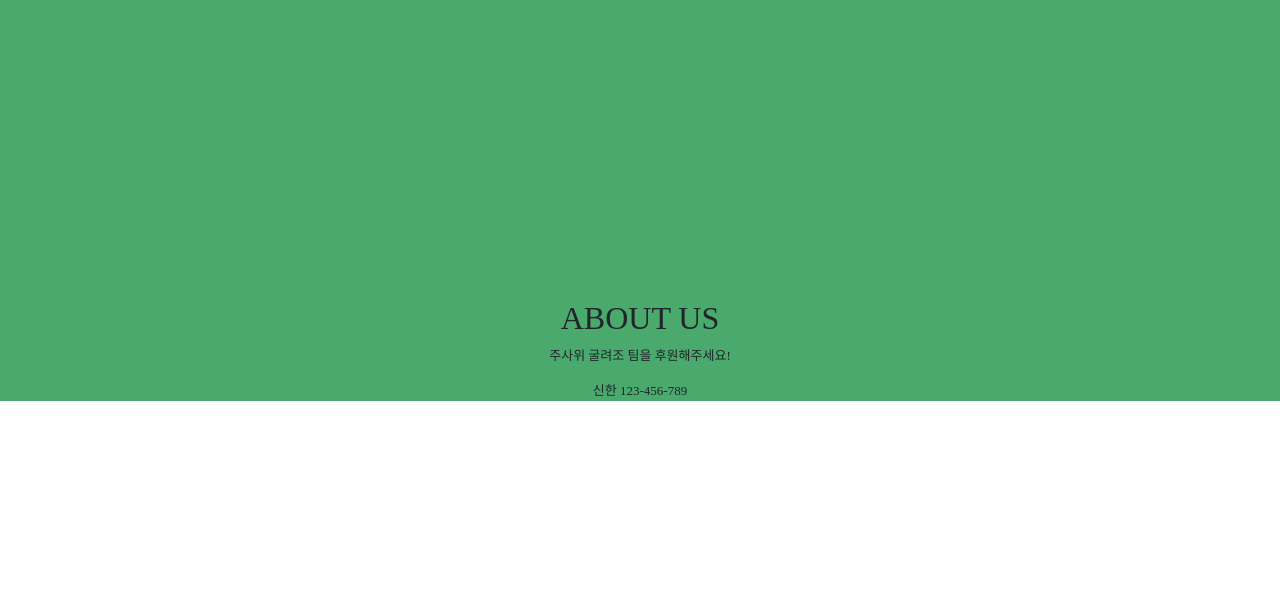
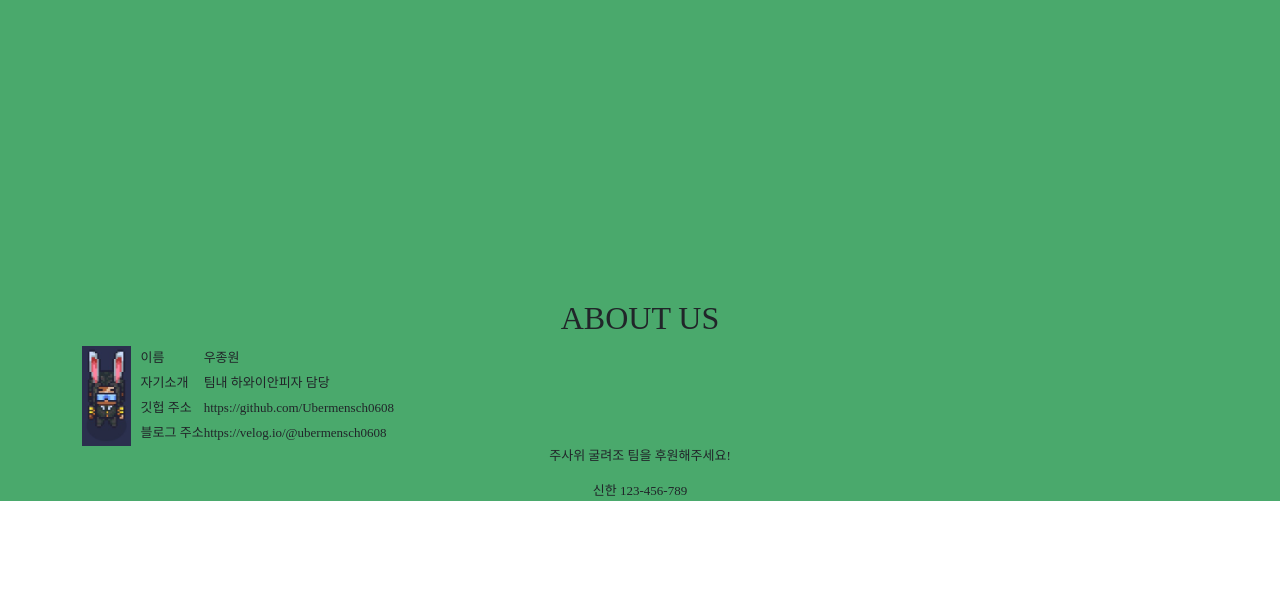
Before and after one commit to Ubermensch0608/Sparta_5weeks_challenge, a Flask app: page / in a window 1280 px wide. Shown: the part 1525-2126 px from the top of the page. Before the commit the page ends 1926 px from the top, so only its background shows below. Run offline with Flask 2, Linux system fonts and the light colour scheme; data that the repository does not hold is empty; some libraries are stand-ins or nearby versions; some web fonts are replaced.

Commit message:
modified on 12.28.

```diff
--- a/teamProject/static/script/script.js
+++ b/teamProject/static/script/script.js
@@ -365,8 +365,8 @@ window.onload = function () {
         data: {},
         success: function (response) {
             let games = response['all_games'];
-            let ran = selectIndex(games.length - 1, 5)
-            for (let i = 0; i < 5; i++) {
+            let ran = selectIndex(games.length - 1, 3)
+            for (let i = 0; i < 3; i++) {
                 let title = games[ran[i]]['title'];
                 let num_person = games[ran[i]]['num_person'];
                 let play_time = games[ran[i]]['play_time'];
@@ -400,7 +400,7 @@ $("button.dark-mode-btn").click(function () {
     if (isBright === true) {
         isBright = false;
         darkModeBtn.innerHTML = "bright";
-        $("body").css("background-color", "var(--main-dark-color)");
+        $("body").css("background-color", "#282828");
         $("body").css("color", "#fff");
         $(".logo h2:first-child").css("color", "seashell");
         $("h5.game-title").css("color", "#000");
@@ -451,7 +451,7 @@ $(document).on('click', ".card", function (event) {
                     let yt_title_2 = rb_yt_title.substr(26)
 
                     let temp_html = `
-      <div id="wrapper" class="content-box">
+
         <div class="content-inner">
             <div class="content-left">
               <div class="content-left__img"><img src="${rb_img}"></div>
@@ -465,13 +465,7 @@ $(document).on('click', ".card", function (event) {
                 <div class ="info-content">
                   <span class="content-top__title">${rb_title}</span>
                 </div>
-                <div class="info-content">
-                  <div class="info-content__detail">
-                    <p>${desc_1}<br>${desc_2}
-                    </p>
-                  </div>
-                </div>
-                <div class="info-content">
+                 <div class="info-content">
                   <span class="content-rule">
                     <b>난이도</b> Normal
                   </span>
@@ -483,12 +477,19 @@ $(document).on('click', ".card", function (event) {
                   </span>
                 </div>
                 <div class="info-content">
-                  <a href="${rb_yt_link}" target="_blank" class="content_url"><b>게임영상</b>: ${yt_title_1}<br>${yt_title_2}</a>
+                  <div class="info-content__detail">
+                    <p>${desc_1}<br>${desc_2}
+                    </p>
+                  </div>
+                </div>
+
+                <div class="info-content">
+                  <a href="${rb_yt_link}" target="_blank" class="content_url"><b>게임 소개 영상</b></a>
                 </div>
               </div>
             </div>
         </div>
-      </div>
+
       `;
                     $(".modal_content").append(temp_html);
                 } else if (target_path_3 == 'undefined') {
@@ -545,6 +546,8 @@ $(document).on('click', ".show-all", function (event) {
         $('.show-all')[0].innerText = '접어두기'
         $('#cardHolder3-hide').show()
         $('#cardHolder3-hide').css('display', 'grid')
+        $('#cardHolder3-hide').css('width', 200)
+          $('#cardHolder3-hide').css('grid-template-columns','repeat(3, 1fr)');
     } else if (innerText === '접어두기') {
         $('.show-all')[0].innerText = '모든 게임 보기'
         $('#cardHolder3-hide').hide()
--- a/teamProject/static/styles.css
+++ b/teamProject/static/styles.css
@@ -465,8 +467,14 @@ ul#menu {
   padding: 15px;
   margin-top: 40px;
 }
+.intro-body{
+  text-align: left;
+}
+.intro-body img{
+  margin-right: 10px;
+}
 /* 모바일사이즈 */
-@media only handheld and (min-width: 400px) {
+@media (max-width: 426px) {
   * {
     font-size: 80%;
   }
--- a/teamProject/templates/index.html
+++ b/teamProject/templates/index.html
@@ -137,26 +137,35 @@
 <!-- 검색 결과 페이지 -->
 <div class="container result" id="result"></div>
 
-<!-- 정렬 기능 섹션 -->
-<div class="container">
+<!-- 검색 결과 카드 홀더 섹션 -->
+<div class="container result" id="array">
+    <!-- 정렬 기능 섹션 -->
     <div class="section-array">
         <div class="array-button-holder">
-            <button>인기순</button>
-            <button>제목순</button>
-            <button>플레이시간순</button>
+            <button id="title_arr">제목순</button>
+            <button id="time_arr">플레이시간순</button>
         </div>
     </div>
-</div>
 
-<!-- 검색 결과 카드 홀더 섹션 -->
-<div class="container result" >
-  <div class="card-container" id="cardHolder2"></div>
+    <div class="card-container" id="cardHolder2"></div>
 </div>
 
 <!-- 소개 페이지 -->
 <div class="section" id="section-4">
     <div class="container">
         <h2>ABOUT US</h2>
+        <span>
+            <table>
+            <tbody class="intro-body">
+                <tr><td class='intro-img' rowspan="4"><img height="100px" src="../static/images/info.jpg"/></td><td></td><td>이름</td><td>우종원</td></tr>
+                <tr><td></td><td>자기소개</td><td>팀내 하와이안피자 담당</td></tr>
+                <tr><td></td><td>깃헙 주소</td><td>https://github.com/Ubermensch0608</td></tr>
+                <tr><td></td><td>블로그 주소</td><td>https://velog.io/@ubermensch0608</td></tr>
+            </tbody>
+            </table>
+        </span>
+
+
         <p>주사위 굴려조 팀을 후원해주세요!</p>
         <p>신한 123-456-789</p>
     </div>
```
Also changed, not shown: other parts of teamProject/static/styles.css (+54 -43 lines), teamProject/static/images/info.jpg (added).
